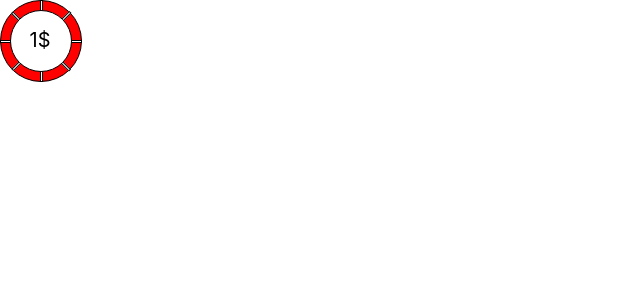
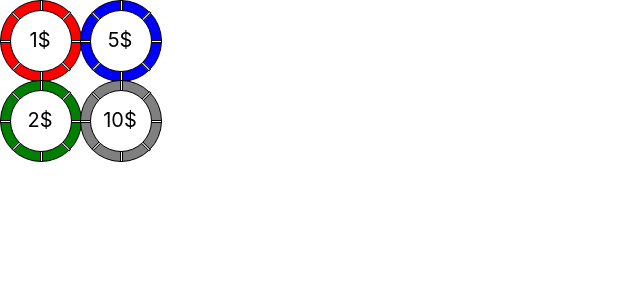
Before and after one commit to o8o0o8o/card-game, a React (Create React App) app: page / in a window 1280 px wide. Shown: the top 300 px of the page, without its empty margins (0-640 px from the left). Built offline with nearby package versions, Linux system fonts and the light colour scheme.

Commit message:
feat/implement chip-holder

```diff
--- a/src/App/components/BlackJack/BlackJack.js
+++ b/src/App/components/BlackJack/BlackJack.js
@@ -1,10 +1,10 @@
 import React from "react";
-import { Chip } from "../common/Chip/Chip";
+import { ChipHolder } from "../common/ChipHolder/ChipHolder";
 
 export const BlackJack = () => {
   return (
     <div>
-      <Chip value="1$" />
+      <ChipHolder />
     </div>
   );
 };
--- a/src/App/components/common/Chip/Chip.js
+++ /dev/null
@@ -1,24 +0,0 @@
-import React from "react";
-import PropTypes from "prop-types";
-
-import { useStyles } from "./Chip.styles";
-
-export const Chip = ({ value }) => {
-  const classes = useStyles();
-
-  return (
-    <div>
-      <div className={classes.outerCircle}></div>
-      <div className={classes.line1}></div>
-      <div className={classes.line2}></div>
-      <div className={classes.line3}></div>
-      <div className={classes.line4}></div>
-      <div className={classes.innerCircle}></div>
-      <div className={classes.value}>{value}</div>
-    </div>
-  );
-};
-
-Chip.propTypes = {
-  value: PropTypes.element.isRequired,
-};
--- /dev/null
+++ b/src/App/components/common/ChipHolder/ChipHolder.js
@@ -0,0 +1,30 @@
+import React from "react";
+import PropTypes from "prop-types";
+
+import { useStyles } from "./ChipHolder.styles";
+import { Chip } from "./components/Chip/Chip";
+
+export const ChipHolder = ({ value }) => {
+  const classes = useStyles();
+
+  return (
+    <div>
+      <div className={classes.chip1}>
+        <Chip value="1" color="red" />
+      </div>
+      <div className={classes.chip2}>
+        <Chip value="2" color="green" />
+      </div>
+      <div className={classes.chip5}>
+        <Chip value="5" color="blue" />
+      </div>
+      <div className={classes.chip10}>
+        <Chip value="10" color="gray" />
+      </div>
+    </div>
+  );
+};
+
+ChipHolder.propTypes = {
+  value: PropTypes.element.isRequired,
+};
--- /dev/null
+++ b/src/App/components/common/ChipHolder/ChipHolder.styles.js
@@ -0,0 +1,22 @@
+import { createUseStyles } from "react-jss";
+
+const DIAMETER = 80;
+
+export const useStyles = createUseStyles({
+  chip1: {
+    position: "absolute",
+  },
+  chip2: {
+    position: "absolute",
+    top: DIAMETER,
+  },
+  chip5: {
+    position: "absolute",
+    left: DIAMETER,
+  },
+  chip10: {
+    position: "absolute",
+    top: DIAMETER,
+    left: DIAMETER,
+  },
+});
--- /dev/null
+++ b/src/App/components/common/ChipHolder/components/Chip/Chip.js
@@ -0,0 +1,48 @@
+import React, { useMemo } from "react";
+import PropTypes from "prop-types";
+
+import { useStyles } from "./Chip.styles";
+
+export const Chip = ({ value, color }) => {
+  const classes = useStyles();
+
+  const drawOuterRing = useMemo(() => {
+    switch (color) {
+      case "red":
+        return <div className={`${classes.outerCircle} ${classes.red}`}></div>;
+      case "green":
+        return (
+          <div className={`${classes.outerCircle} ${classes.green}`}></div>
+        );
+      case "blue":
+        return <div className={`${classes.outerCircle} ${classes.blue}`}></div>;
+      case "gray":
+        return <div className={`${classes.outerCircle} ${classes.gray}`}></div>;
+      default:
+        return <div className={`${classes.outerCircle} ${classes.red}`}></div>;
+    }
+  }, [
+    classes.blue,
+    classes.gray,
+    classes.green,
+    classes.outerCircle,
+    classes.red,
+    color,
+  ]);
+
+  return (
+    <div>
+      {drawOuterRing}
+      <div className={classes.line1}></div>
+      <div className={classes.line2}></div>
+      <div className={classes.line3}></div>
+      <div className={classes.line4}></div>
+      <div className={classes.innerCircle}></div>
+      <div className={classes.value}>{value + "$"}</div>
+    </div>
+  );
+};
+
+Chip.propTypes = {
+  value: PropTypes.element.isRequired,
+};
--- a/src/App/components/common/Chip/Chip.styles.js
+++ b/src/App/components/common/ChipHolder/components/Chip/Chip.styles.js
@@ -2,7 +2,6 @@ import { createUseStyles } from "react-jss";
 
 const DIAMETER = 80;
 const OFFSET = 10;
-const RING = "red";
 const INNER = "white";
 
 export const useStyles = createUseStyles({
@@ -12,7 +11,6 @@ export const useStyles = createUseStyles({
     width: DIAMETER,
     borderRadius: "50%",
     border: "1px solid black",
-    background: RING,
   },
   innerCircle: {
     position: "absolute",
@@ -71,4 +69,16 @@ export const useStyles = createUseStyles({
     justifyContent: "center",
     alignItems: "center",
   },
+  red: {
+    background: "red",
+  },
+  green: {
+    background: "green",
+  },
+  blue: {
+    background: "blue",
+  },
+  gray: {
+    background: "gray",
+  },
 });
```
